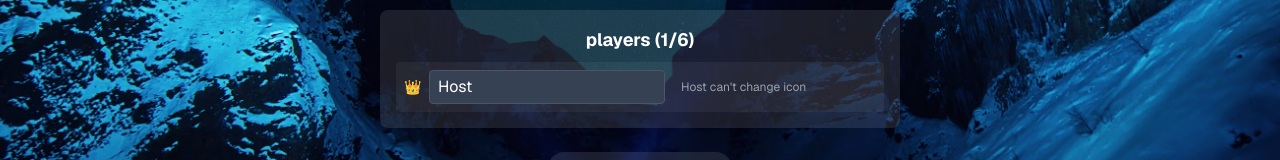
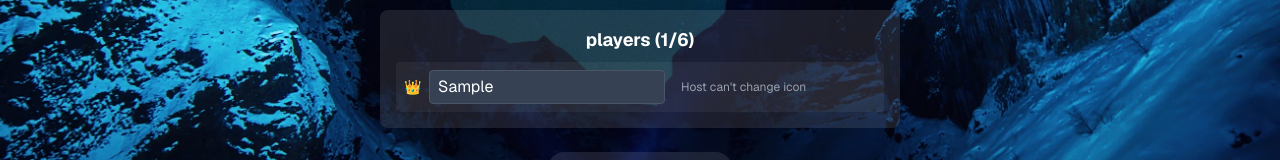
Before and after one commit to anika4anne/dice, a Next.js app: page /create-room in a window 1280 px wide. Both pictures are taken after typing "Sample" into the empty fields and a click on the button "generate room code". Shown: the part 629-789 px from the top of the page. Built offline with nearby package versions, Linux system fonts and the light colour scheme.

Commit message:
fixed host settings

```diff
--- a/src/app/create-room/page.tsx
+++ b/src/app/create-room/page.tsx
@@ -272,20 +272,15 @@ export default function CreateRoomPage() {
     setRoomCode(code);
     setShowRoomInfo(true);
 
+    // Update the host player name when creating room
+    const updatedPlayers = players.map((player) =>
+      player.isHost ? { ...player, name: hostName || "Host" } : player,
+    );
+    setPlayers(updatedPlayers);
+
     const rooms = getRooms();
     rooms.set(code, {
-      players: [
-        {
-          id: 1,
-          name: "Host",
-          isHost: true,
-          score: 0,
-          dice: [1, 1, 1, 1, 1],
-          isCurrentTurn: false,
-          rollsLeft: 3,
-          color: "#FCD34D",
-        },
-      ],
+      players: updatedPlayers,
       totalRounds,
       gameMode,
       diceType,
@@ -332,6 +327,9 @@ export default function CreateRoomPage() {
   };
 
   const updatePlayerName = (id: number, name: string) => {
+    // Only allow host to change their own name (id === 1)
+    if (id !== 1) return;
+
     const updatedPlayers = players.map((player) =>
       player.id === id ? { ...player, name } : player,
     );
@@ -633,8 +631,18 @@ export default function CreateRoomPage() {
                             onChange={(e) =>
                               updatePlayerName(player.id, e.target.value)
                             }
-                            className="rounded border border-gray-600 bg-gray-700 px-2 py-1 text-white"
+                            className={`rounded border px-2 py-1 text-white ${
+                              player.isHost
+                                ? "border-gray-600 bg-gray-700"
+                                : "cursor-not-allowed border-gray-500 bg-gray-600"
+                            }`}
                             placeholder="Player name"
+                            readOnly={!player.isHost}
+                            title={
+                              player.isHost
+                                ? "Click to edit your name"
+                                : "Only players can change their own names"
+                            }
                           />
                           {player.isHost ? (
                             <span className="ml-2 text-xs text-gray-400">
```
